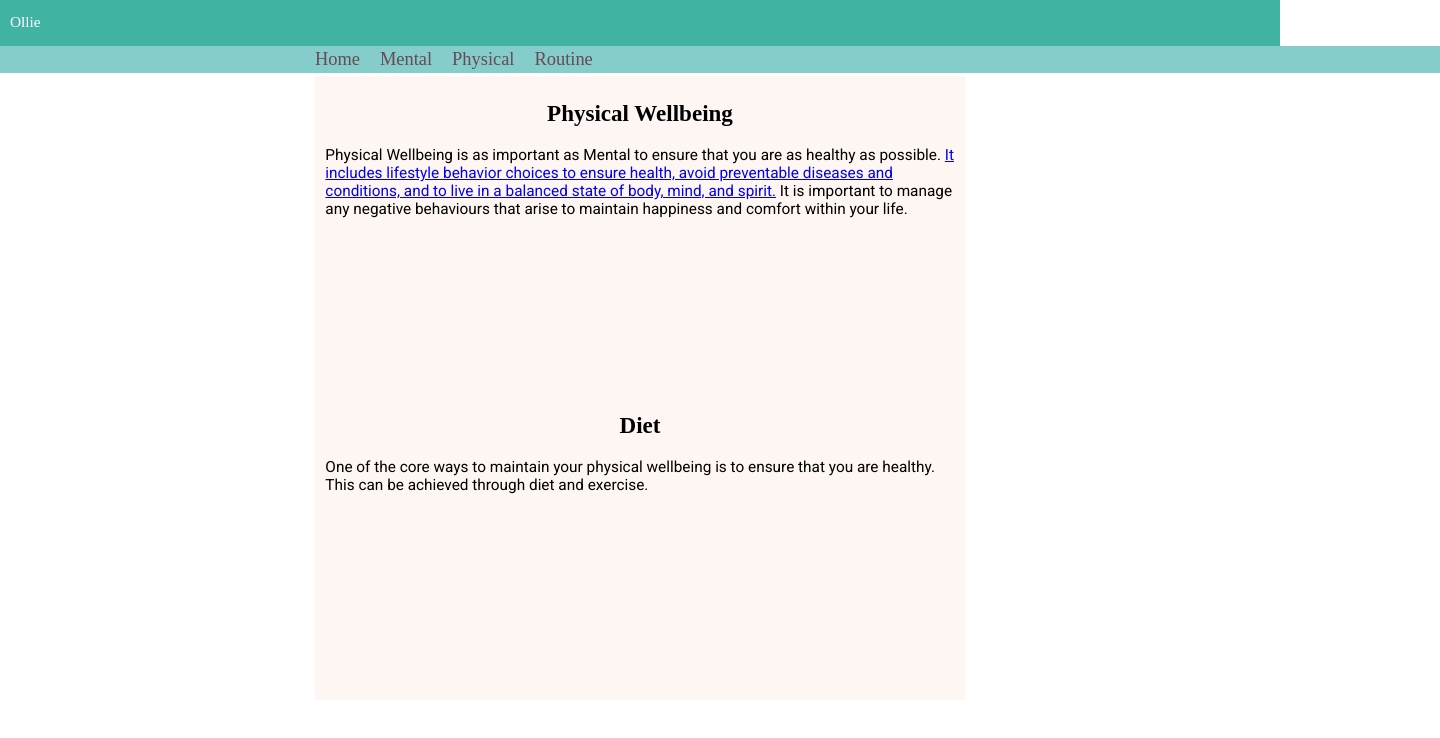
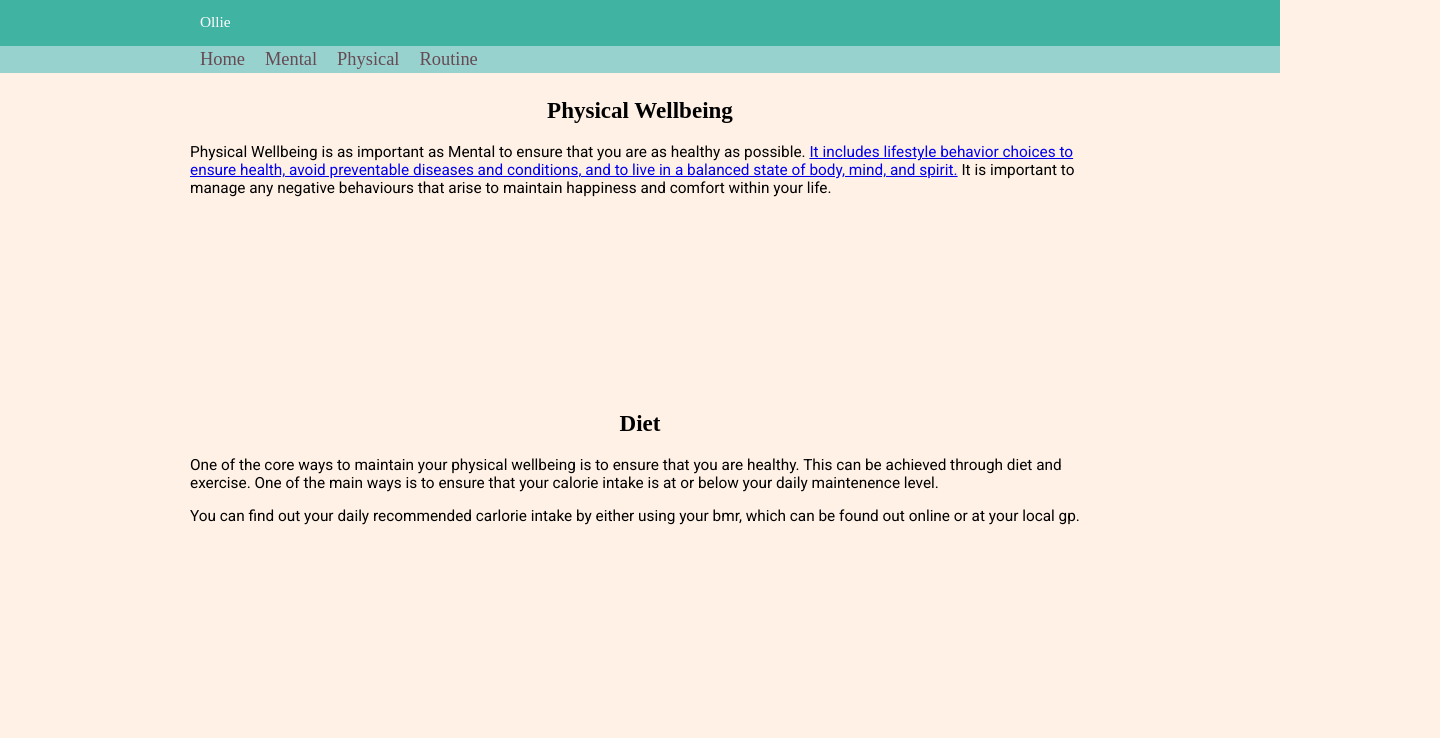
Before and after one commit to Olliehughes987/WebsiteShowCase, a plain HTML site: page physical.html in a window 1280 px wide. Shown: the whole page, 1440 px wide, since content can reach past the window. Drawn offline with Linux system fonts and the light colour scheme; a web font is replaced by a local one.

```diff
--- a/css/styles.css
+++ b/css/styles.css
@@ -16,21 +16,31 @@
 
 body {
   font-family: 'Roboto', sans-serif;
+  background-color: #fff1e5;
   margin: 0;
 }
 
-header, .header-top {
+header, .header-top .container {
   height: 3rem;
 }
 
 .header-top {
   background-color: var(--cyan);
-  display: flex;
-  justify-content: space-between;
   color: white;
 }
 
+.header-top .container {
+  display: flex;
+  justify-content: space-between;
+}
+
 .container {
+
+}
+
+.grid-container, .routineGrid {
+  max-height: none;
+  height: auto;
 }
 
 .logo, #menuToggler {
@@ -45,12 +55,7 @@
 }
 
 nav {
-  background-color: var(--cyan);
-  width: 100%;
   position: relative;
-  transition: max-height 0.3s ease-in;
-  overflow: hidden;
-  max-height: 0;
   z-index: 999;
   background-color: rgba(133, 205, 203, 0.85);
   -webkit-backdrop-filter: blur(0.25rem);
@@ -58,10 +63,17 @@
   font-size: 1.5rem;
 }
 
-nav.menu--open {
+nav .container {
+  transition: max-height 0.3s ease-in;
+  overflow: hidden;
+  max-height: 0;
+}
+
+nav.menu--open .container {
   transition-timing-function: ease-out;
   max-height: 12rem;
 }
+
 
 nav a {
   display: block;
@@ -123,40 +135,33 @@
     font-size: 1.2vw;
   }
 
+  header {
+    height: auto;
+  }
+
   h1, h2 {
   }
 
-p {
-  padding-left: 10px;
-  padding-right: 10px;
-}
 
   #menuToggler {
     display: none;
   }
 
-.container-head {
-  background-color: var(--blue);
-  padding-left: 305px;
-  width: 100%;
-  max-width: 1135px;
-}
-
-.container-body {
-  padding-left: 300px;
-  padding-right: 300px;
-  padding-top: 30px;
+  .container {
+    max-width: 900px;
+    padding-left: 1rem;
+    padding-right: 1rem;
+    margin: 0 auto;
   }
 
   nav {
-  background-color: var(--blue);
+  }
+
+  nav .container {
+    display: flex;
     align-items: center;
-  position: relative;
-  display: flex;
-  flex-direction: row;
+    max-height: none;
     overflow: auto;
-  max-height: 4rem;
-  max-width: 900px;
   }
 
   nav a {
@@ -168,9 +173,9 @@
   }
 
   #image-left {
-  padding-top: 20px;
+    padding-top: 2rem;
     float: left;
-  padding-right: 1rem;\
+    padding-right: 1rem;
   }
 
   #image-right {
@@ -192,7 +197,6 @@
   .element {
     display: block;
     height: 20rem;
-  background-color: #fdf6f2;
     padding-top: 5px;
   }
 
--- a/js/scripts.js
+++ b/js/scripts.js
@@ -1,3 +1,9 @@
 menuToggler.addEventListener('click', event => {
   menu.classList.toggle('menu--open');
 });
+
+addText.addEventListener('click', event => {
+  var input = document.createElement('input');
+  routineGrid.appendChild(input);
+  console.log("Text box added");
+});
--- a/physical.html
+++ b/physical.html
@@ -12,21 +12,22 @@
   <body>
     <header>
       <div class="header-top">
+        <div class="container">
           <div class="logo">Ollie</div>
           <div id="menuToggler">&#8801;</div>
         </div>
       </div>
-      <div class="container-head">
-        <nav id="menu">
+      <nav id="menu">
+        <div class="container">
           <a href="index.html">Home</a>
           <a href="mental.html">Mental</a>
           <a href="physical.html">Physical</a>
           <a href="routine.html">Routine</a>
-        </nav>
-      </div>
+        </div>
+      </nav>
     </header>
     <main>
-      <div class="container-body">
+      <div class="container">
         <section>
           <div class="element">
             <h2>Physical Wellbeing</h2>
@@ -37,7 +38,9 @@
         <section>
           <div class="element">
             <h2>Diet</h2>
-            <p>One of the core ways to maintain your physical wellbeing is to ensure that you are healthy. This can be achieved through diet and exercise.</p>
+            <p>One of the core ways to maintain your physical wellbeing is to ensure that you are healthy. This can be achieved through diet and exercise.
+               One of the main ways is to ensure that your calorie intake is at or below your daily maintenence level.</p>
+            <p>You can find out your daily recommended carlorie intake by either using your bmr, which can be found out online or at your local gp.</p>
           </div>
         </section>
       </div>
```
Also changed, not shown: index.html (+9 -7 lines), mental.html (+9 -7 lines), routine.html (+14 -0 lines). Lines whose indentation alone changed are shown as unchanged.
